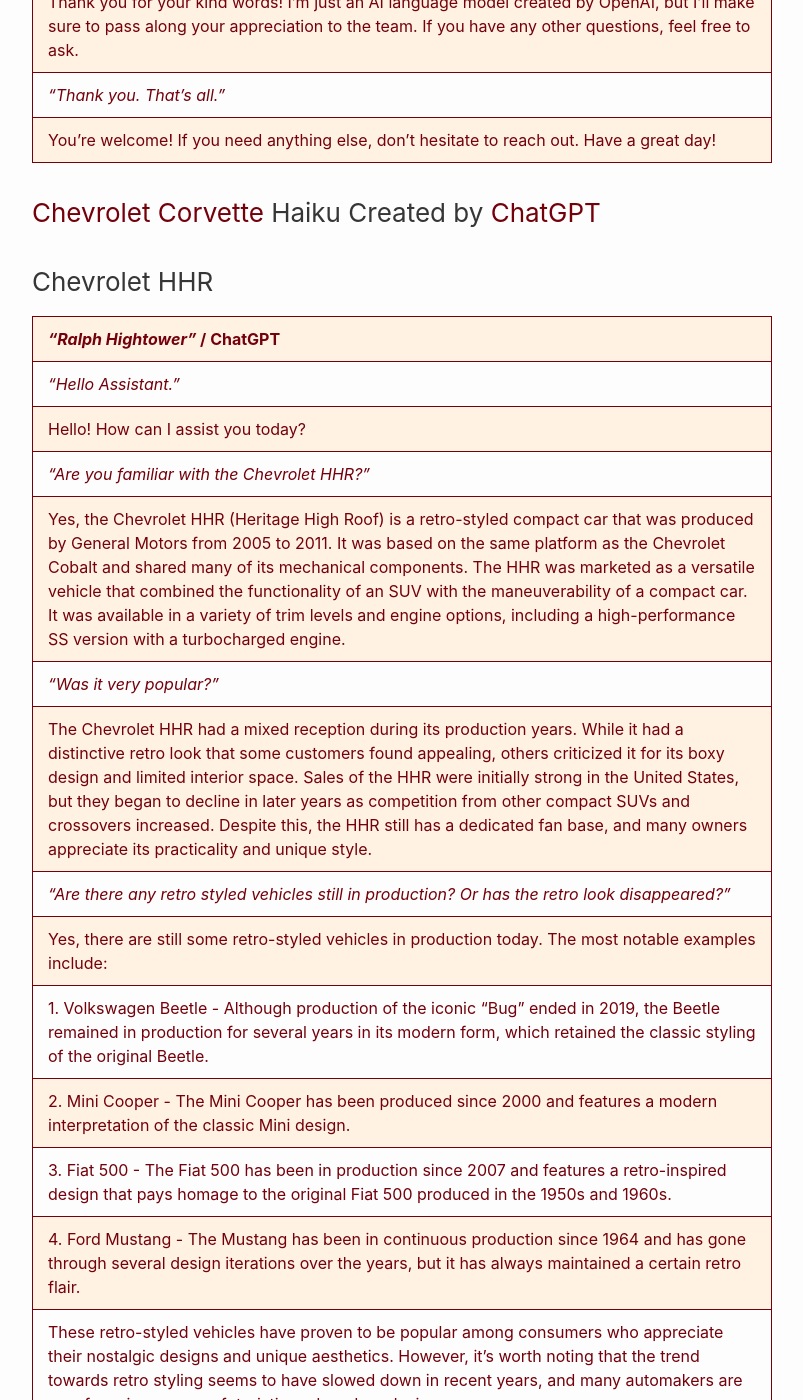
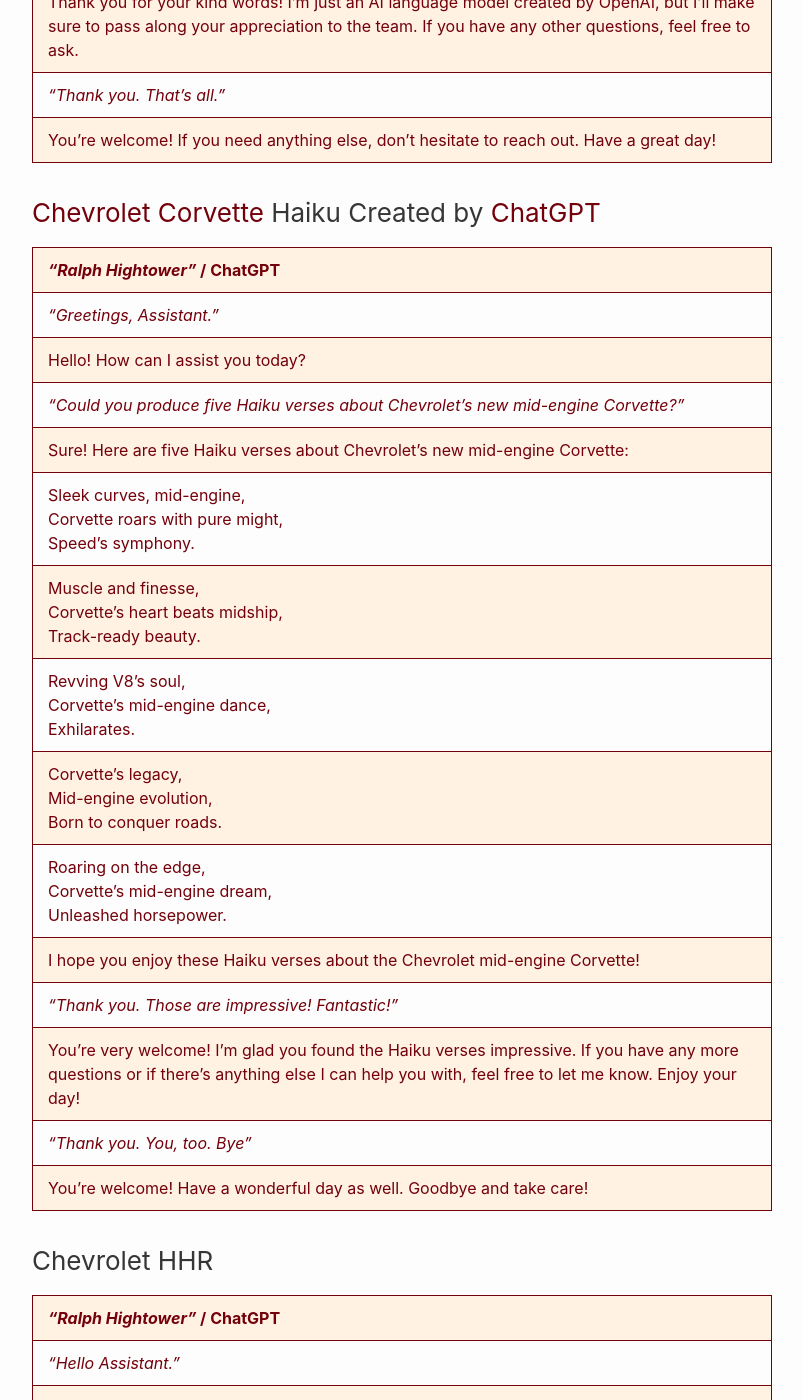
Before and after one commit to RalphHightower/RalphHightower, a Jekyll site: the page built from ArtificialIntelligence/ChattingWithChatGPT.md, in a window 1280 px wide and 1400 px high, scrolled down 4658 px. Shown: the whole window, without its empty margins (238-1041 px from the left). Built offline with Jekyll 4.4.1, drawn with Linux system fonts in a browser that asks for light colours; our own code applies the rules of GitHub Pages for plain Markdown files.

Commit message:
[docs](web): ChattingWithChatGPT(CorvetteC8 Haiku)

```diff
--- a/ArtificialIntelligence/ChattingWithChatGPT.md
+++ b/ArtificialIntelligence/ChattingWithChatGPT.md
@@ -44,6 +44,23 @@
 |You're welcome! If you need anything else, don't hesitate to reach out. Have a great day!|
 
 ### [Chevrolet Corvette](https://www.chevrolet.com/performance/corvette) Haiku Created by [ChatGPT](https://chat.openai.com/)
+
+| *"Ralph Hightower"* / [ChatGPT](https://chat.openai.com/) |
+|-------|
+| *"Greetings, Assistant."* |
+| Hello! How can I assist you today? |
+| *"Could you produce five Haiku verses about Chevrolet's new mid-engine Corvette?"* |
+|Sure! Here are five Haiku verses about Chevrolet's new mid-engine Corvette:|
+|Sleek curves, mid-engine,<br />Corvette roars with pure might,<br />Speed's symphony.|
+|Muscle and finesse,<br />Corvette's heart beats midship,<br />Track-ready beauty.|
+|Revving V8's soul,<br />Corvette's mid-engine dance,<br />Exhilarates.|
+|Corvette's legacy,<br />Mid-engine evolution,<br />Born to conquer roads.|
+|Roaring on the edge,<br />Corvette's mid-engine dream,<br />Unleashed horsepower.|
+|I hope you enjoy these Haiku verses about the Chevrolet mid-engine Corvette!|
+| *"Thank you. Those are impressive! Fantastic!"* |
+|You're very welcome! I'm glad you found the Haiku verses impressive. If you have any more questions or if there's anything else I can help you with, feel free to let me know. Enjoy your day!|
+| *"Thank you. You, too. Bye"* |
+|You're welcome! Have a wonderful day as well. Goodbye and take care!|
 
 ### Chevrolet HHR
 
```
